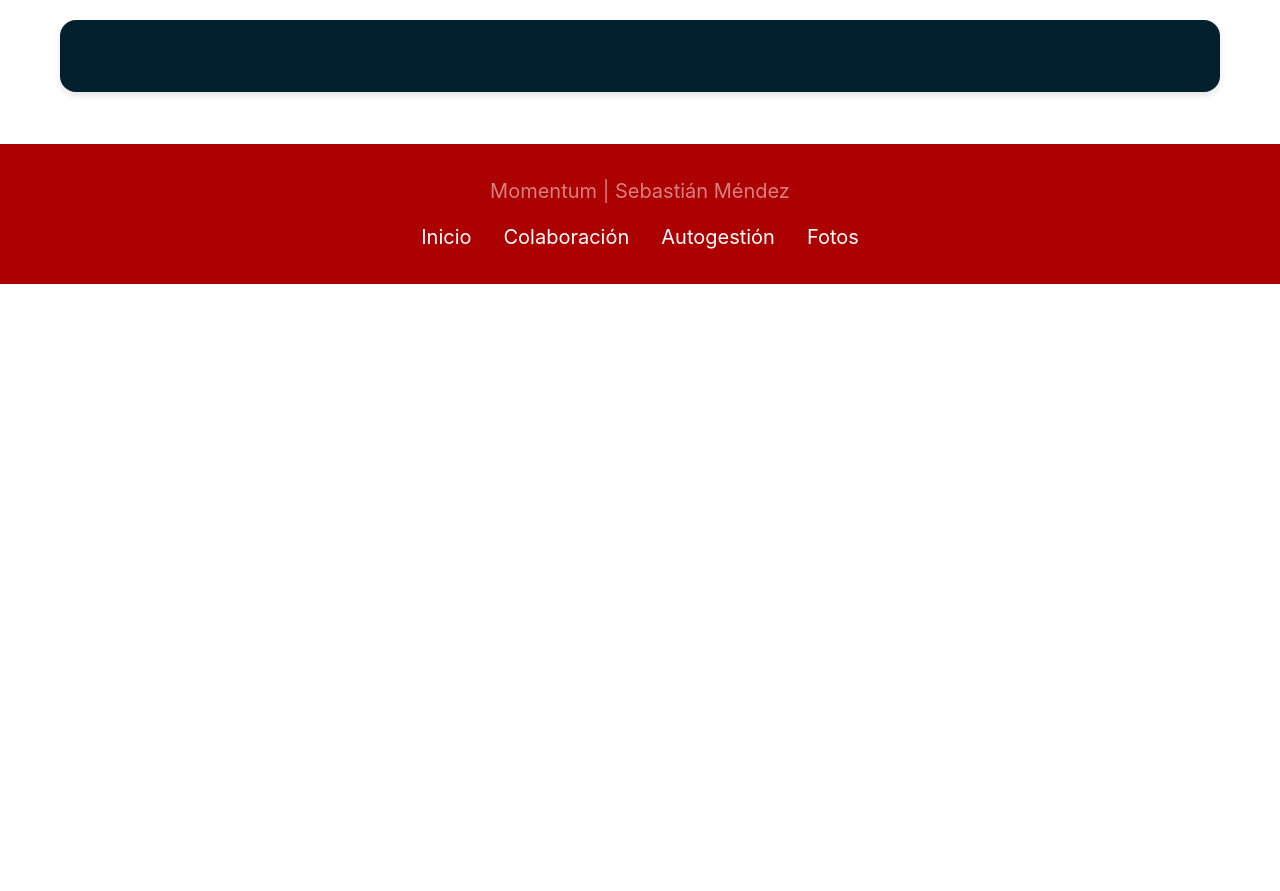
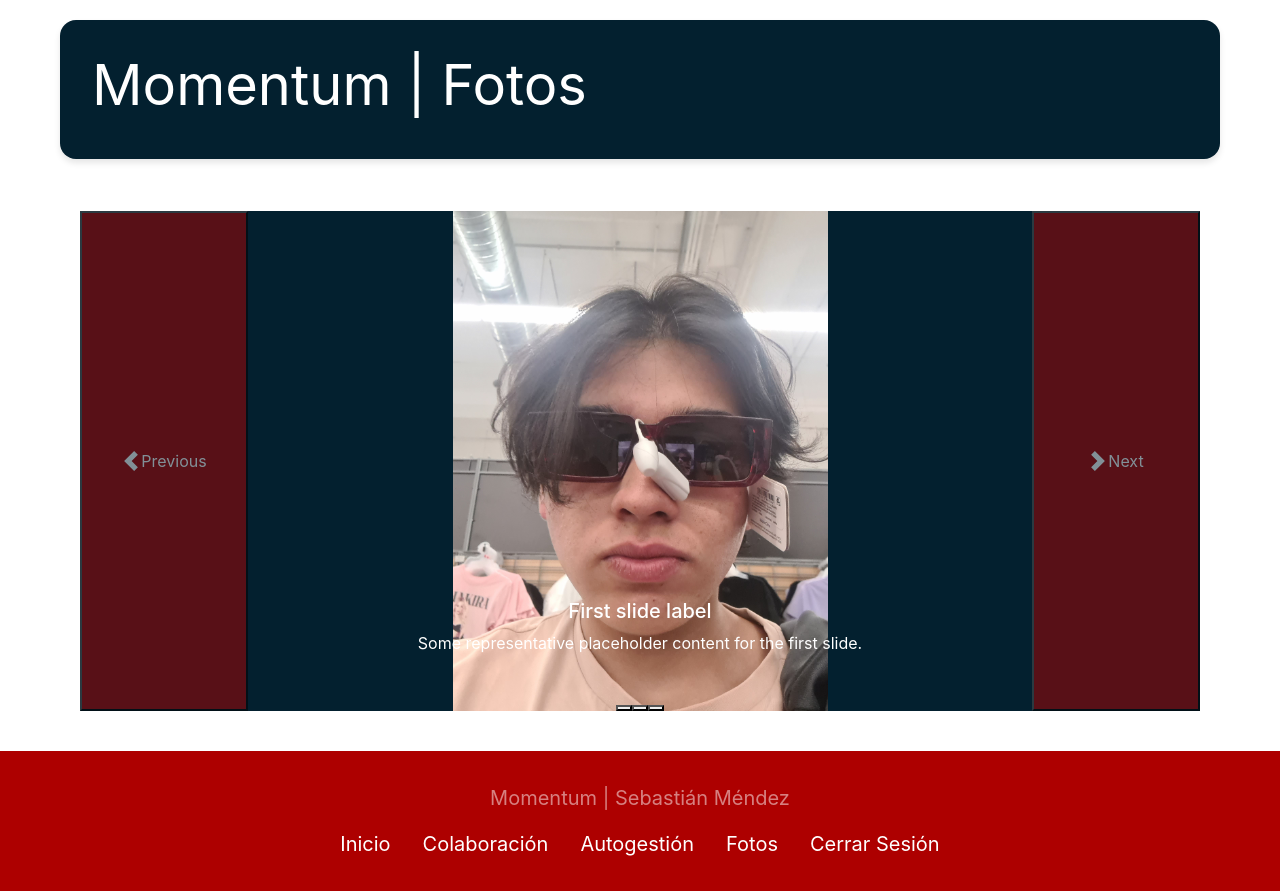
Before and after one commit to sebmengom/momentum, a Flask app: page /fotos in a window 1280 px wide. Shown: the part 56-947 px from the top of the page. Before the commit the page ends 340 px from the top, so only its background shows below. Run offline with Flask 3, Linux system fonts and the light colour scheme; the visitor is signed in with stand-in values (Sample User, id 1).

Commit message:
Fotos setup

```diff
--- a/app/templates/base.html
+++ b/app/templates/base.html
@@ -10,7 +10,7 @@
 <body>
   <nav class="navbar navbar-dark" style="background-color: #ad0000;">
     <a class="navbar-brand" href="{{ url_for('index') }}">Momentum | Sebastian Mendez</a>
-    <button class="navbar-toggler" type="button" data-toggle="collapse" data-target="#navbarNavAltMarkup" aria-controls="navbarNavAltMarkup" aria-expanded="false" aria-label="Toggle navigation">
+    <button class="navbar-toggler" type="button" data-bs-toggle="collapse" data-bs-target="#navbarNavAltMarkup" aria-controls="navbarNavAltMarkup" aria-expanded="false" aria-label="Toggle navigation">
       <span class="navbar-toggler-icon"></span>
     </button>
     <div class="collapse navbar-collapse" id="navbarNavAltMarkup">
@@ -18,12 +18,18 @@
         <a class="nav-item nav-link active" href="{{ url_for('index') }}">Inicio <span class="sr-only">(current)</span></a>
         <a class="nav-item nav-link" href="{{ url_for('autogestion')}}">Autogestión</a>
         <a class="nav-item nav-link" href="{{ url_for('colaboracion')}}">Colaboración</a>
+        {% if current_user.is_authenticated %}
+        <a class="nav-item nav-link" href="{{ url_for('fotos')}}">Fotos</a>
+        <a class="nav-item nav-link" href="{{ url_for('logout')}}">Cerrar Sesión</a>
+        {% else %}
+        <a class="nav-item nav-link" href="{{ url_for('login')}}">Iniciar Sesión</a>
+        {% endif %}
       </div>
     </div>
   </nav>
   <div class="container">
     <div class="jumbotron">
-      <h1 class="display-4">{% block page_title %}{% endblock %}</h1>
+      <h1 class="display-4"><b>{% block page_title %}{% endblock %}</b></h1>
     </div>
 
     {% block content %}
@@ -37,13 +43,16 @@
         <a class="nav-item nav-link" style="color: white;" href="{{ url_for('index') }}">Inicio</a>
         <a class="nav-item nav-link" style="color: white;" href="{{ url_for('colaboracion') }}">Colaboración</a>
         <a class="nav-item nav-link" style="color: white;" href="{{ url_for('autogestion') }}">Autogestión</a>
+        {% if current_user.is_authenticated %}
         <a class="nav-item nav-link" style="color: white;" href="{{ url_for('fotos') }}">Fotos</a>
+        <a class="nav-item nav-link" style="color: white;" href="{{ url_for('logout') }}">Cerrar Sesión</a>
+        {% else %}
+        <a class="nav-item nav-link" style="color: white;" href="{{ url_for('login') }}">Iniciar Sesión</a>
+        {% endif %}
       </div>
     </div>
   </footer>
 
-  <script src="https://code.jquery.com/jquery-3.3.1.slim.min.js" integrity="sha384-q8i/X+965DzO0rT7abK41JStQIAqVgRVzpbzo5smXKp4YfRvH+8abtTE1Pi6jizo" crossorigin="anonymous"></script>
-  <script src="https://cdn.jsdelivr.net/npm/popper.js@1.14.7/dist/umd/popper.min.js" integrity="sha384-UO2eT0CpHqdSJQ6hJty5KVphtPhzWj9WO1clHTMGa3JDZwrnQq4sF86dIHNDz0W1" crossorigin="anonymous"></script>
-  <script src="https://cdn.jsdelivr.net/npm/bootstrap@4.3.1/dist/js/bootstrap.min.js" integrity="sha384-JjSmVgyd0p3pXB1rRibZUAYoIIy6OrQ6VrjIEaFf/nJGzIxFDsf4x0xIM+B07jRM" crossorigin="anonymous"></script>
+  <script src="https://cdn.jsdelivr.net/npm/bootstrap@5.3.0/dist/js/bootstrap.bundle.min.js" integrity="sha384-geWF76RCwLtnZ8qwWowPQNguL3RmwHVBC9FhGdlKrxdiJJigb/j/68SIy3Te4Bkz" crossorigin="anonymous"></script>
 </body>
 </html>
--- a/app/templates/fotos.html
+++ b/app/templates/fotos.html
@@ -1 +1,52 @@
 {% extends 'base.html' %}
+{% block page_title %}
+  Momentum | Fotos
+{% endblock %}
+{% block content %}
+<div class="container">
+  <div id="carouselExampleCaptions" class="carousel slide" data-bs-ride="carousel">
+    <div class="carousel-indicators">
+      <button type="button" data-bs-target="#carouselExampleCaptions" data-bs-slide-to="0" class="active" aria-current="true" aria-label="Slide 1"></button>
+      <button type="button" data-bs-target="#carouselExampleCaptions" data-bs-slide-to="1" aria-label="Slide 2"></button>
+      <button type="button" data-bs-target="#carouselExampleCaptions" data-bs-slide-to="2" aria-label="Slide 3"></button>
+    </div>
+    <div class="carousel-inner">
+      <div class="carousel-item active">
+        <div class="d-flex justify-content-center align-items-center" style="height: 500px; background-color: #03202F;">
+          <img src="{{ url_for('static', filename='images/imagen1.jpeg')}}" class="d-block" alt="fotos" style="max-height: 100%; max-width: 100%; object-fit: contain;">
+        </div>
+        <div class="carousel-caption d-none d-md-block">
+          <h5>First slide label</h5>
+          <p>Some representative placeholder content for the first slide.</p>
+        </div>
+      </div>
+      <div class="carousel-item">
+        <div class="d-flex justify-content-center align-items-center" style="height: 500px; background-color: #03202F;">
+          <img src="{{ url_for('static', filename='images/imagen2.jpeg')}}" class="d-block" alt="fotos" style="max-height: 100%; max-width: 100%; object-fit: contain;">
+        </div>
+        <div class="carousel-caption d-none d-md-block">
+          <h5>Second slide label</h5>
+          <p>Some representative placeholder content for the second slide.</p>
+        </div>
+      </div>
+      <div class="carousel-item">
+        <div class="d-flex justify-content-center align-items-center" style="height: 500px; background-color: #03202F;">
+          <img src="{{ url_for('static', filename='images/imagen3.jpeg')}}" class="d-block" alt="fotos" style="max-height: 100%; max-width: 100%; object-fit: contain;">
+        </div>
+        <div class="carousel-caption d-none d-md-block">
+          <h5>Third slide label</h5>
+          <p>Some representative placeholder content for the third slide.</p>
+        </div>
+      </div>
+    </div>
+    <button class="carousel-control-prev" type="button" data-bs-target="#carouselExampleCaptions" data-bs-slide="prev" style="background-color: #ad0000;">
+      <span class="carousel-control-prev-icon" aria-hidden="true"></span>
+      <span class="visually-hidden">Previous</span>
+    </button>
+    <button class="carousel-control-next" type="button" data-bs-target="#carouselExampleCaptions" data-bs-slide="next" style="background-color: #ad0000;">
+      <span class="carousel-control-next-icon" aria-hidden="true"></span>
+      <span class="visually-hidden">Next</span>
+    </button>
+  </div>
+</div>
+{% endblock %}
```
Also changed, not shown: app/mm.db, app/routes.py (line endings or trailing spaces).
